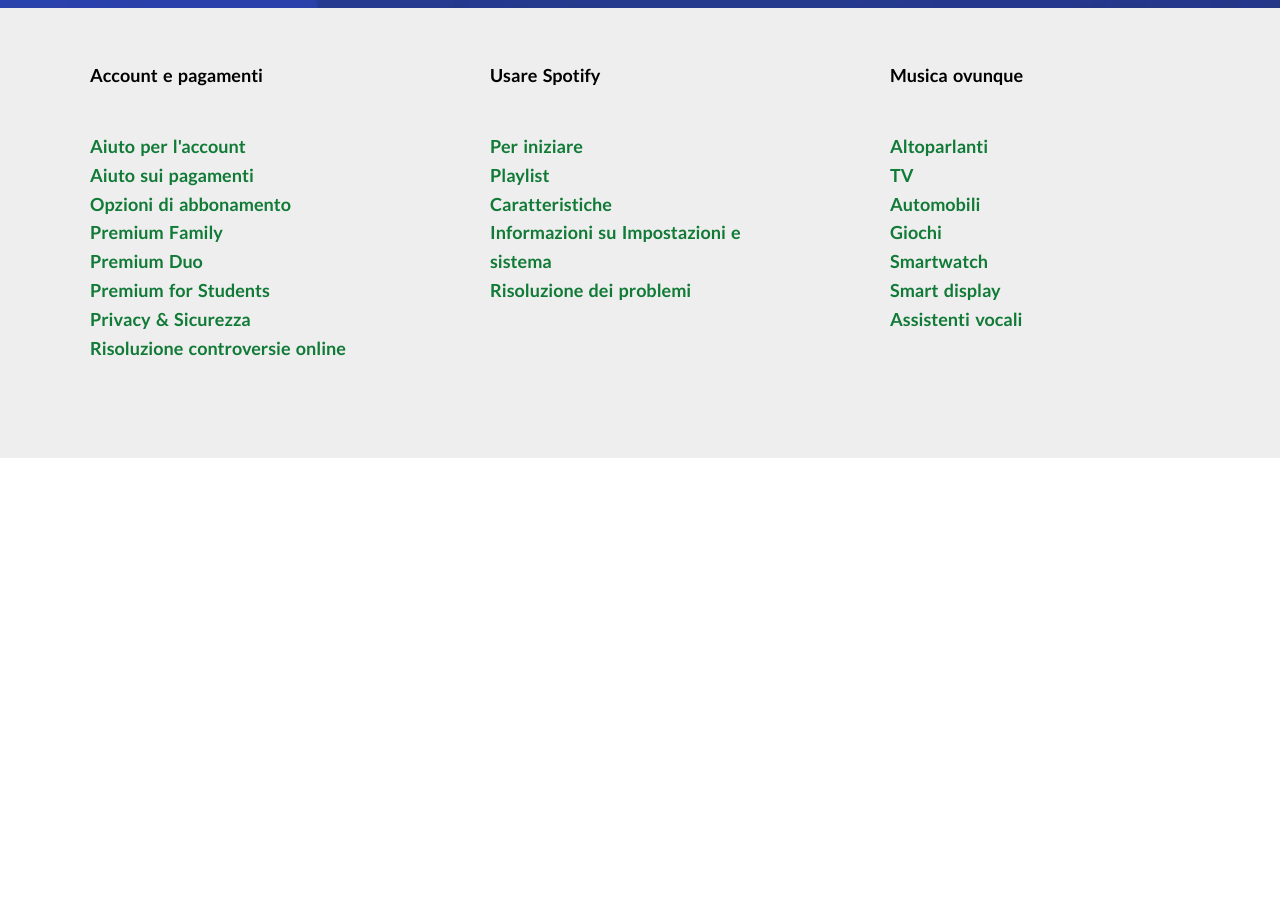
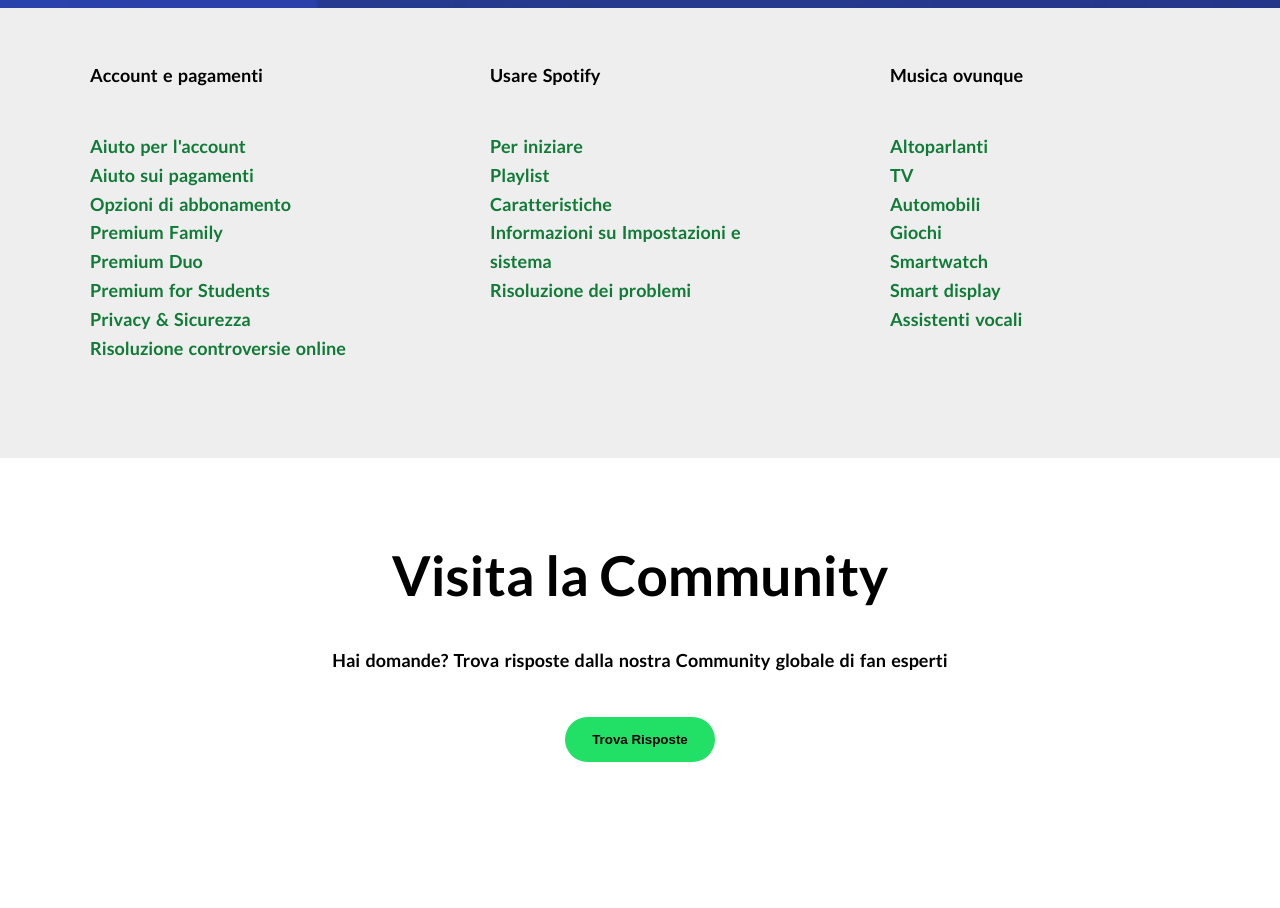
Before and after one commit to Pix17/Progetto_gruppo_2, a plain HTML site: page assistenza.html in a window 1280 px wide. Shown: the part 532-1440 px from the top of the page. Before the commit the page ends 990 px from the top, so only its background shows below. Drawn offline with Linux system fonts and the light colour scheme.

Commit message:
Create Section 3 with FOTTUTO BOTTONE

```diff
--- a/assistenza.html
+++ b/assistenza.html
@@ -152,5 +152,20 @@
         </div>
     </section>
 
+    <section class="sec-2">
+        <div class="wrapper">
+            <div class="row">
+                <div class="column12 box7">
+                    <h1>Visita la Community</h1>
+                    <p>Hai domande? Trova risposte dalla nostra Community globale di fan esperti</p>
+                    <button type="submit">Trova Risposte</button>
+                </div>
+
+            </div>
+
+        </div>
+
+    </section>
+
 </body>
 </html>
--- a/css_vale/style_support.css
+++ b/css_vale/style_support.css
@@ -127,3 +127,36 @@ h4 {
   color: #117a37;
   text-decoration: underline;
 }
+
+.box7 {
+  margin: 5rem 0;
+}
+.box7 h1 {
+  font-size: 55px;
+  font-weight: 700;
+}
+
+.box7 p {
+  margin: 3rem auto;
+  font-weight: bold;
+  word-spacing: 0.1em;
+}
+
+.box7 button {
+  color: #000000;
+  font-weight: bold;
+  background-color: #21e065;
+  padding: 15px 27px;
+  border-radius: 30px;
+  border-style: none;
+  cursor: pointer;
+}
+
+button:hover {
+  padding: 18px 29px;
+  transition-duration: 0.5s;
+}
+
+button:active {
+  background-color: #169c46;
+}
```
